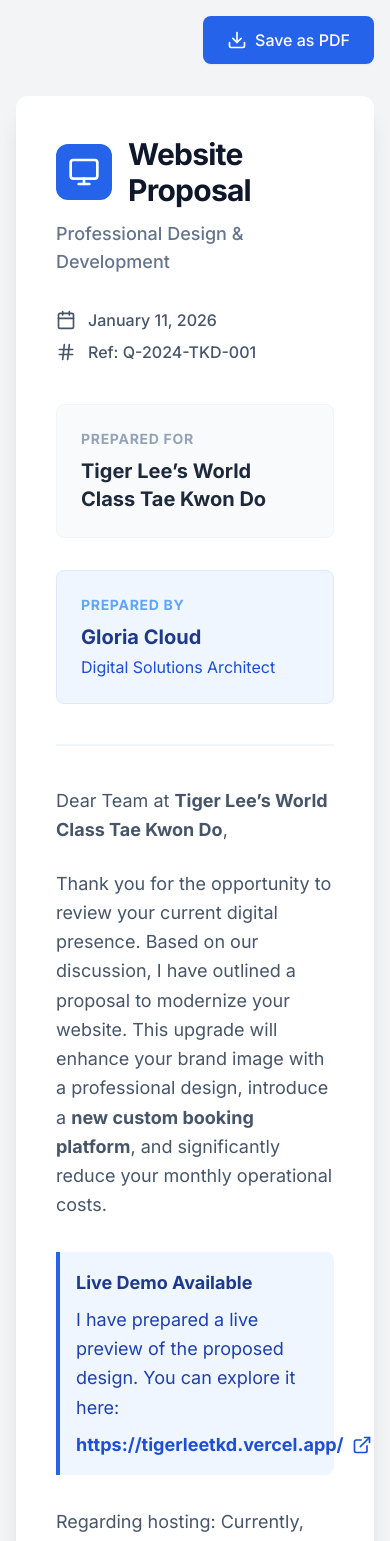
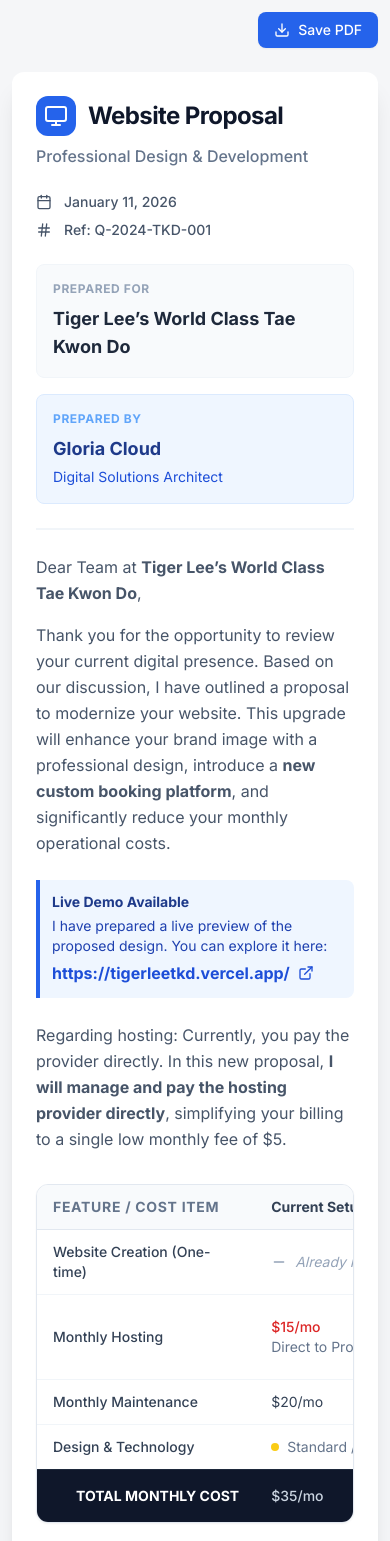
Before and after one commit to qiangcui/tigerleetkdquote, a React (Vite) app: page / in a window 390 px wide. Shown: the top 1541 px of the page. Built offline with nearby package versions, Linux system fonts and the light colour scheme.

Commit message:
Make website device responsive

```diff
--- a/App.tsx
+++ b/App.tsx
@@ -50,7 +50,7 @@
 
   // Calculated savings
   const monthlySavings = (pricingData.currentHosting + pricingData.currentMaintenance) -
-                        ((pricingData.newHosting - pricingData.hostingDiscount) + pricingData.newMaintenance);
+    ((pricingData.newHosting - pricingData.hostingDiscount) + pricingData.newMaintenance);
   const yearlySavings = monthlySavings * 12;
 
   const handleDownloadPDF = async () => {
@@ -165,25 +165,26 @@
   };
 
   return (
-    <div className="min-h-screen p-4 md:p-8 flex flex-col items-center">
+    <div className="min-h-screen p-3 sm:p-4 md:p-8 flex flex-col items-center bg-slate-50/50">
 
       {/* Action Bar - Hidden when printing */}
-      <div className="w-full max-w-5xl mb-8 flex justify-end items-center no-print">
+      <div className="w-full max-w-5xl mb-6 md:mb-8 flex justify-end items-center no-print">
         <div className="flex gap-4">
           <button
             onClick={handleDownloadPDF}
             disabled={isDownloading}
-            className="flex items-center gap-2 px-6 py-3 bg-blue-600 text-white rounded-lg hover:bg-blue-700 transition-colors shadow-sm font-medium text-base disabled:bg-blue-400 disabled:cursor-not-allowed"
+            className="flex items-center gap-2 px-4 py-2 md:px-6 md:py-3 bg-blue-600 text-white rounded-lg hover:bg-blue-700 transition-colors shadow-sm font-medium text-sm md:text-base disabled:bg-blue-400 disabled:cursor-not-allowed"
           >
             {isDownloading ? (
               <>
-                <Loader2 className="w-5 h-5 animate-spin" />
+                <Loader2 className="w-4 h-4 md:w-5 md:h-5 animate-spin" />
                 Generating...
               </>
             ) : (
               <>
-                <Download className="w-5 h-5" />
-                Save as PDF
+                <Download className="w-4 h-4 md:w-5 md:h-5" />
+                <span className="hidden sm:inline">Save as PDF</span>
+                <span className="sm:hidden">Save PDF</span>
               </>
             )}
           </button>
@@ -191,13 +192,13 @@
       </div>
 
       {/* Quote Document */}
-      <div id="quote-container" className="w-full max-w-5xl bg-white shadow-xl print-shadow-none rounded-xl p-10 md:p-14 text-slate-800 print:p-0">
+      <div id="quote-container" className="w-full max-w-5xl bg-white shadow-xl print-shadow-none rounded-xl p-6 sm:p-8 md:p-14 text-slate-800 print:p-0">
 
         <Header data={clientData} />
 
         {/* Intro */}
-        <div className="mb-12 text-slate-600 leading-relaxed text-lg">
-          <p className="mb-6">
+        <div className="mb-8 md:mb-12 text-slate-600 leading-relaxed text-base md:text-lg">
+          <p className="mb-4 md:mb-6">
             Dear Team at <strong>{clientData.clientName}</strong>,
           </p>
           <p>
@@ -207,21 +208,21 @@
           </p>
 
           {clientData.websiteLink && (
-            <div className="my-8 p-4 bg-blue-50 border-l-4 border-blue-600 rounded-r-lg">
-              <p className="font-bold text-blue-900 mb-2">Live Demo Available</p>
-              <p className="text-blue-800 mb-2">I have prepared a live preview of the proposed design. You can explore it here:</p>
+            <div className="my-6 md:my-8 p-3 md:p-4 bg-blue-50 border-l-4 border-blue-600 rounded-r-lg">
+              <p className="font-bold text-blue-900 mb-1 md:mb-2 text-sm md:text-base">Live Demo Available</p>
+              <p className="text-blue-800 mb-1 md:mb-2 text-sm md:text-base">I have prepared a live preview of the proposed design. You can explore it here:</p>
               <a
                 href={clientData.websiteLink}
                 target="_blank"
                 rel="noopener noreferrer"
-                className="inline-flex items-center gap-2 text-blue-700 font-bold hover:text-blue-900 hover:underline text-lg"
+                className="inline-flex items-center gap-2 text-blue-700 font-bold hover:text-blue-900 hover:underline text-base md:text-lg break-all sm:break-normal"
               >
-                {clientData.websiteLink} <ExternalLink className="w-5 h-5" />
+                {clientData.websiteLink} <ExternalLink className="w-4 h-4 md:w-5 md:h-5 shrink-0" />
               </a>
             </div>
           )}
 
-          <p className="mt-6">
+          <p className="mt-4 md:mt-6">
             Regarding hosting: Currently, you pay the provider directly. In this new proposal, <strong>I will manage and pay the hosting provider directly</strong>, simplifying your billing to a single low monthly fee of ${pricingData.newHosting}.
           </p>
         </div>
@@ -233,67 +234,67 @@
         <BenefitsSection />
 
         {/* Financial Summary Box */}
-        <div className="bg-slate-50 rounded-xl border border-slate-200 p-8 mb-12 page-break-inside-avoid">
-          <h3 className="text-xl font-bold text-slate-800 mb-6 border-b border-slate-200 pb-4">Financial Summary</h3>
+        <div className="bg-slate-50 rounded-xl border border-slate-200 p-5 md:p-8 mb-8 md:mb-12 page-break-inside-avoid">
+          <h3 className="text-lg md:text-xl font-bold text-slate-800 mb-4 md:mb-6 border-b border-slate-200 pb-4">Financial Summary</h3>
 
-          <div className="grid grid-cols-1 md:grid-cols-3 gap-6">
+          <div className="grid grid-cols-1 sm:grid-cols-2 md:grid-cols-3 gap-4 md:gap-6">
 
             {/* Card 1: Investment */}
-            <div className="bg-white rounded-lg p-5 border border-slate-200 shadow-sm flex flex-col justify-center h-full">
-              <p className="text-sm uppercase tracking-wide text-slate-500 font-bold mb-2">One-Time Investment</p>
-              <div className="text-4xl font-bold text-slate-900">${pricingData.newCreation}</div>
-              <p className="text-base text-slate-500 mt-2">Design & Development Fee</p>
+            <div className="bg-white rounded-lg p-4 md:p-5 border border-slate-200 shadow-sm flex flex-col justify-center h-full">
+              <p className="text-xs md:text-sm uppercase tracking-wide text-slate-500 font-bold mb-1 md:mb-2">One-Time Investment</p>
+              <div className="text-3xl md:text-4xl font-bold text-slate-900">${pricingData.newCreation}</div>
+              <p className="text-sm md:text-base text-slate-500 mt-1 md:mt-2">Design & Development Fee</p>
             </div>
 
             {/* Card 2: Monthly */}
-            <div className="bg-blue-50 rounded-lg p-5 border border-blue-100 shadow-sm flex flex-col justify-center h-full">
-              <p className="text-sm uppercase tracking-wide text-blue-700 font-bold mb-2">New Monthly Total</p>
-              <div className="text-4xl font-bold text-blue-700">${(pricingData.newHosting - pricingData.hostingDiscount) + pricingData.newMaintenance}</div>
-              <p className="text-base text-blue-600/80 mt-2">Hosting + Maintenance</p>
+            <div className="bg-blue-50 rounded-lg p-4 md:p-5 border border-blue-100 shadow-sm flex flex-col justify-center h-full">
+              <p className="text-xs md:text-sm uppercase tracking-wide text-blue-700 font-bold mb-1 md:mb-2">New Monthly Total</p>
+              <div className="text-3xl md:text-4xl font-bold text-blue-700">${(pricingData.newHosting - pricingData.hostingDiscount) + pricingData.newMaintenance}</div>
+              <p className="text-sm md:text-base text-blue-600/80 mt-1 md:mt-2">Hosting + Maintenance</p>
             </div>
 
             {/* Card 3: Savings */}
-            <div className="bg-green-50 rounded-lg p-5 border border-green-100 shadow-sm flex flex-col justify-center h-full">
-              <p className="text-sm uppercase tracking-wide text-green-700 font-bold mb-2">Estimated Annual Savings</p>
-              <div className="text-4xl font-bold text-green-700">${yearlySavings}</div>
-              <p className="text-base text-green-600/80 mt-2">That's ${monthlySavings} saved every month</p>
+            <div className="bg-green-50 rounded-lg p-4 md:p-5 border border-green-100 shadow-sm flex flex-col justify-center h-full sm:col-span-2 md:col-span-1">
+              <p className="text-xs md:text-sm uppercase tracking-wide text-green-700 font-bold mb-1 md:mb-2">Estimated Annual Savings</p>
+              <div className="text-3xl md:text-4xl font-bold text-green-700">${yearlySavings}</div>
+              <p className="text-sm md:text-base text-green-600/80 mt-1 md:mt-2">That's ${monthlySavings} saved every month</p>
             </div>
           </div>
 
           {pricingData.hostingDiscount > 0 && (
-            <div className="mt-6 pt-6 border-t border-slate-200 text-base text-slate-500 flex items-center gap-3">
-              <span className="bg-blue-100 text-blue-700 px-3 py-1 rounded-md text-sm font-bold">BONUS</span>
-              I will cover the ${pricingData.newHosting}/mo hosting cost, making it free for you.
+            <div className="mt-4 md:mt-6 pt-4 md:pt-6 border-t border-slate-200 text-sm md:text-base text-slate-500 flex items-start sm:items-center gap-3">
+              <span className="bg-blue-100 text-blue-700 px-2 py-1 md:px-3 rounded-md text-xs md:text-sm font-bold shrink-0 mt-0.5 sm:mt-0">BONUS</span>
+              <span>I will cover the ${pricingData.newHosting}/mo hosting cost, making it free for you.</span>
             </div>
           )}
         </div>
 
         {/* Closing & CTA */}
-        <div className="mt-14 pt-10 border-t-2 border-slate-100 page-break-inside-avoid">
-          <p className="text-slate-700 mb-8 leading-relaxed text-lg">
+        <div className="mt-10 md:mt-14 pt-8 md:pt-10 border-t-2 border-slate-100 page-break-inside-avoid">
+          <p className="text-slate-700 mb-6 md:mb-8 leading-relaxed text-base md:text-lg">
             I am confident this new website will better serve your students and help attract new families to
             {clientData.clientName === "Tiger Lee’s World Class Tae Kwon Do" ? "Tiger Lee’s World Class Tae Kwon Do" : clientData.clientName}. I am ready to begin work immediately upon approval.
           </p>
 
-          <div className="flex flex-col sm:flex-row gap-10 items-start sm:items-center justify-between">
-            <div>
-              <p className="font-bold text-slate-900 text-xl">Ready to proceed?</p>
-              <p className="text-slate-500 text-base mt-1">
+          <div className="flex flex-col sm:flex-row gap-8 sm:gap-10 items-start sm:items-center justify-between">
+            <div className="w-full sm:w-auto">
+              <p className="font-bold text-slate-900 text-lg md:text-xl">Ready to proceed?</p>
+              <p className="text-slate-500 text-sm md:text-base mt-1">
                 {isSigned ? "Quote accepted on " + new Date().toLocaleDateString() : "Please sign below to accept this quote."}
               </p>
             </div>
 
-            <div className="w-full sm:w-72 pt-4">
+            <div className="w-full sm:w-72 pt-4 sm:pt-0">
               {isSigned && signatureData ? (
                 <div className="border-b-2 border-slate-300 pb-2">
-                  <img src={signatureData} alt="Client Signature" className="h-16 object-contain mb-2" />
+                  <img src={signatureData} alt="Client Signature" className="h-12 md:h-16 object-contain mb-2" />
                   <p className="text-xs text-slate-400 uppercase font-bold">Authorized Signature</p>
                 </div>
               ) : (
                 <div className="flex flex-col items-center">
-                   <button
+                  <button
                     onClick={() => setShowSignModal(true)}
-                    className="w-full py-4 bg-blue-600 hover:bg-blue-700 text-white font-bold rounded-lg shadow-md transition-all transform hover:scale-[1.02] active:scale-[0.98] no-print"
+                    className="w-full py-3 md:py-4 bg-blue-600 hover:bg-blue-700 text-white font-bold rounded-lg shadow-md transition-all transform hover:scale-[1.02] active:scale-[0.98] no-print text-sm md:text-base"
                   >
                     Click to Sign & Accept
                   </button>
--- a/components/BenefitsSection.tsx
+++ b/components/BenefitsSection.tsx
@@ -26,20 +26,20 @@
   ];
 
   return (
-    <div className="mb-12">
-      <h3 className="text-2xl font-bold text-slate-800 mb-8 flex items-center gap-3">
-        <span className="bg-blue-600 w-1.5 h-8 rounded-full"></span>
+    <div className="mb-8 md:mb-12">
+      <h3 className="text-lg md:text-2xl font-bold text-slate-800 mb-4 md:mb-8 flex items-center gap-2 md:gap-3">
+        <span className="bg-blue-600 w-1 md:w-1.5 h-6 md:h-8 rounded-full"></span>
         Key Benefits of the Upgrade
       </h3>
-      <div className="grid grid-cols-1 md:grid-cols-2 gap-6">
+      <div className="grid grid-cols-1 md:grid-cols-2 gap-4 md:gap-6">
         {benefits.map((benefit, index) => (
-          <div key={index} className="flex items-start gap-5 p-6 rounded-xl bg-white border border-slate-100 shadow-sm hover:shadow-md transition-shadow">
-            <div className="p-3 bg-slate-50 rounded-xl shrink-0">
-              {benefit.icon}
+          <div key={index} className="flex items-start gap-4 md:gap-5 p-4 md:p-6 rounded-xl bg-white border border-slate-100 shadow-sm hover:shadow-md transition-shadow">
+            <div className="p-2 md:p-3 bg-slate-50 rounded-xl shrink-0">
+              {React.cloneElement(benefit.icon as React.ReactElement, { className: "w-6 h-6 md:w-8 md:h-8" })}
             </div>
             <div>
-              <h4 className="font-bold text-slate-900 mb-2 text-lg">{benefit.title}</h4>
-              <p className="text-base text-slate-600 leading-relaxed">{benefit.description}</p>
+              <h4 className="font-bold text-slate-900 mb-1 md:mb-2 text-base md:text-lg">{benefit.title}</h4>
+              <p className="text-sm md:text-base text-slate-600 leading-relaxed">{benefit.description}</p>
             </div>
           </div>
         ))}
--- a/components/ComparisonTable.tsx
+++ b/components/ComparisonTable.tsx
@@ -23,47 +23,47 @@
   const clientHostingCost = newHosting - hostingDiscount;
 
   return (
-    <div className="overflow-hidden rounded-xl border border-slate-200 shadow-sm mb-12">
-      <table className="w-full text-left border-collapse">
+    <div className="overflow-x-auto rounded-xl border border-slate-200 shadow-sm mb-8 md:mb-12">
+      <table className="w-full text-left border-collapse min-w-[600px]">
         <thead>
           <tr className="bg-slate-50 border-b border-slate-200">
-            <th className="py-5 px-8 text-lg font-bold text-slate-500 uppercase tracking-wider w-1/3">Feature / Cost Item</th>
-            <th className="py-5 px-8 text-lg font-bold text-slate-700 w-1/4">Current Setup</th>
-            <th className="py-5 px-8 text-lg font-bold text-blue-700 bg-blue-50 w-1/3 border-l border-blue-100">Proposed Solution</th>
+            <th className="py-3 px-4 md:py-5 md:px-8 text-sm md:text-lg font-bold text-slate-500 uppercase tracking-wider w-1/3">Feature / Cost Item</th>
+            <th className="py-3 px-4 md:py-5 md:px-8 text-sm md:text-lg font-bold text-slate-700 w-1/4">Current Setup</th>
+            <th className="py-3 px-4 md:py-5 md:px-8 text-sm md:text-lg font-bold text-blue-700 bg-blue-50 w-1/3 border-l border-blue-100">Proposed Solution</th>
           </tr>
         </thead>
         <tbody className="text-slate-700">
           {/* One-time Cost */}
           <tr className="border-b border-slate-100">
-            <td className="py-5 px-8 font-medium text-lg">Website Creation (One-time)</td>
-            <td className="py-5 px-8 text-slate-400 italic text-lg">
+            <td className="py-3 px-4 md:py-5 md:px-8 font-medium text-sm md:text-lg">Website Creation (One-time)</td>
+            <td className="py-3 px-4 md:py-5 md:px-8 text-slate-400 italic text-sm md:text-lg">
               <div className="flex items-center gap-2">
-                <Minus className="w-5 h-5" /> Already Paid
+                <Minus className="w-4 h-4 md:w-5 md:h-5" /> Already Paid
               </div>
             </td>
-            <td className="py-5 px-8 font-bold bg-blue-50/30 border-l border-blue-50 text-slate-900 text-lg">
+            <td className="py-3 px-4 md:py-5 md:px-8 font-bold bg-blue-50/30 border-l border-blue-50 text-slate-900 text-sm md:text-lg">
               ${newCreation}
-              <span className="block text-lg font-normal text-slate-500">Modern Redesign</span>
+              <span className="block text-sm md:text-lg font-normal text-slate-500">Modern Redesign</span>
             </td>
           </tr>
 
           {/* Hosting */}
           <tr className="border-b border-slate-100">
-            <td className="py-5 px-8 font-medium text-lg">Monthly Hosting</td>
-            <td className="py-5 px-8 text-red-600 font-medium text-lg">
+            <td className="py-3 px-4 md:py-5 md:px-8 font-medium text-sm md:text-lg">Monthly Hosting</td>
+            <td className="py-3 px-4 md:py-5 md:px-8 text-red-600 font-medium text-sm md:text-lg">
               ${currentHosting}/mo
-              <span className="block text-lg font-normal text-slate-500">
+              <span className="block text-sm md:text-lg font-normal text-slate-500">
                 Direct to Provider
               </span>
             </td>
-            <td className={`py-5 px-8 font-bold bg-blue-50/30 border-l border-blue-50 text-lg ${clientHostingCost === 0 ? 'text-green-600' : 'text-slate-900'}`}>
+            <td className={`py-3 px-4 md:py-5 md:px-8 font-bold bg-blue-50/30 border-l border-blue-50 text-sm md:text-lg ${clientHostingCost === 0 ? 'text-green-600' : 'text-slate-900'}`}>
               ${clientHostingCost}/mo
               {hostingDiscount > 0 ? (
-                <span className="block text-lg font-normal text-slate-500">
+                <span className="block text-sm md:text-lg font-normal text-slate-500">
                   ${newHosting} value - Covered by Developer
                 </span>
               ) : (
-                <span className="block text-lg font-normal text-slate-500">
+                <span className="block text-sm md:text-lg font-normal text-slate-500">
                   Managed & Paid by Developer
                 </span>
               )}
@@ -72,25 +72,25 @@
 
           {/* Maintenance */}
           <tr className="border-b border-slate-100">
-            <td className="py-5 px-8 font-medium text-lg">Monthly Maintenance</td>
-            <td className="py-5 px-8 text-lg">${currentMaintenance}/mo</td>
-            <td className="py-5 px-8 bg-blue-50/30 border-l border-blue-50 text-lg">
+            <td className="py-3 px-4 md:py-5 md:px-8 font-medium text-sm md:text-lg">Monthly Maintenance</td>
+            <td className="py-3 px-4 md:py-5 md:px-8 text-sm md:text-lg">${currentMaintenance}/mo</td>
+            <td className="py-3 px-4 md:py-5 md:px-8 bg-blue-50/30 border-l border-blue-50 text-sm md:text-lg">
               ${newMaintenance}/mo
             </td>
           </tr>
 
           {/* Design Quality */}
           <tr className="border-b border-slate-200">
-            <td className="py-5 px-8 font-medium text-lg">Design & Technology</td>
-            <td className="py-5 px-8 text-slate-500 text-lg">
-              <div className="flex items-center gap-3">
-                <span className="w-3 h-3 rounded-full bg-yellow-400"></span>
+            <td className="py-3 px-4 md:py-5 md:px-8 font-medium text-sm md:text-lg">Design & Technology</td>
+            <td className="py-3 px-4 md:py-5 md:px-8 text-slate-500 text-sm md:text-lg">
+              <div className="flex items-center gap-2 md:gap-3">
+                <span className="w-2 h-2 md:w-3 md:h-3 rounded-full bg-yellow-400 shrink-0"></span>
                 Standard / Dated
               </div>
             </td>
-            <td className="py-5 px-8 bg-blue-50/30 border-l border-blue-50 text-blue-700 font-semibold text-lg">
-              <div className="flex items-center gap-3">
-                <span className="w-3 h-3 rounded-full bg-green-500"></span>
+            <td className="py-3 px-4 md:py-5 md:px-8 bg-blue-50/30 border-l border-blue-50 text-blue-700 font-semibold text-sm md:text-lg">
+              <div className="flex items-center gap-2 md:gap-3">
+                <span className="w-2 h-2 md:w-3 md:h-3 rounded-full bg-green-500 shrink-0"></span>
                 Modern & Responsive
               </div>
             </td>
@@ -98,11 +98,11 @@
 
           {/* Totals Row */}
           <tr className="bg-slate-900 text-white">
-            <td className="py-6 px-8 font-bold text-right border-t border-slate-800 text-lg">TOTAL MONTHLY COST</td>
-            <td className="py-6 px-8 font-medium text-slate-300 border-t border-slate-800 text-lg">
+            <td className="py-4 px-4 md:py-6 md:px-8 font-bold text-right border-t border-slate-800 text-sm md:text-lg">TOTAL MONTHLY COST</td>
+            <td className="py-4 px-4 md:py-6 md:px-8 font-medium text-slate-300 border-t border-slate-800 text-sm md:text-lg">
               ${currentTotalMonthly}/mo
             </td>
-            <td className="py-6 px-8 font-bold text-lg bg-blue-600 border-t border-blue-500 border-l">
+            <td className="py-4 px-4 md:py-6 md:px-8 font-bold text-sm md:text-lg bg-blue-600 border-t border-blue-500 border-l">
               ${newTotalMonthly}/mo
             </td>
           </tr>
--- a/components/Header.tsx
+++ b/components/Header.tsx
@@ -8,39 +8,39 @@
 
 export const Header: React.FC<HeaderProps> = ({ data }) => {
   return (
-    <div className="border-b-2 border-slate-100 pb-10 mb-10">
-      <div className="flex flex-col md:flex-row justify-between items-start md:items-center gap-8">
+    <div className="border-b-2 border-slate-100 pb-6 md:pb-10 mb-6 md:mb-10">
+      <div className="flex flex-col md:flex-row justify-between items-start md:items-center gap-6 md:gap-8">
         <div>
-          <div className="flex items-center gap-4 mb-3">
-            <div className="bg-blue-600 p-3 rounded-xl">
-              <Monitor className="text-white w-8 h-8" />
+          <div className="flex items-center gap-3 md:gap-4 mb-2 md:mb-3">
+            <div className="bg-blue-600 p-2 md:p-3 rounded-xl shrink-0">
+              <Monitor className="text-white w-6 h-6 md:w-8 md:h-8" />
             </div>
-            <h1 className="text-3xl font-bold text-slate-900 tracking-tight">Website Proposal</h1>
+            <h1 className="text-2xl md:text-3xl font-bold text-slate-900 tracking-tight">Website Proposal</h1>
           </div>
-          <p className="text-slate-500 font-medium text-lg">Professional Design & Development</p>
+          <p className="text-slate-500 font-medium text-base md:text-lg">Professional Design & Development</p>
         </div>
 
-        <div className="text-right flex flex-col items-start md:items-end gap-2">
+        <div className="text-left md:text-right flex flex-col items-start md:items-end gap-2 text-sm md:text-base w-full md:w-auto">
           <div className="flex items-center gap-3 text-slate-600">
-            <Calendar className="w-5 h-5" />
-            <span className="text-base font-medium">{data.date}</span>
+            <Calendar className="w-4 h-4 md:w-5 md:h-5" />
+            <span className="font-medium">{data.date}</span>
           </div>
           <div className="flex items-center gap-3 text-slate-600">
-            <Hash className="w-5 h-5" />
-            <span className="text-base font-medium">Ref: {data.quoteNumber}</span>
+            <Hash className="w-4 h-4 md:w-5 md:h-5" />
+            <span className="font-medium">Ref: {data.quoteNumber}</span>
           </div>
         </div>
       </div>
 
-      <div className="mt-10 grid grid-cols-1 md:grid-cols-2 gap-8">
-        <div className="bg-slate-50 p-6 rounded-lg border border-slate-100">
-          <p className="text-sm font-bold text-slate-400 uppercase tracking-wider mb-2">Prepared For</p>
-          <h2 className="text-xl font-bold text-slate-800">{data.clientName}</h2>
+      <div className="mt-6 md:mt-10 grid grid-cols-1 md:grid-cols-2 gap-4 md:gap-8">
+        <div className="bg-slate-50 p-4 md:p-6 rounded-lg border border-slate-100">
+          <p className="text-xs md:text-sm font-bold text-slate-400 uppercase tracking-wider mb-2">Prepared For</p>
+          <h2 className="text-lg md:text-xl font-bold text-slate-800 break-words">{data.clientName}</h2>
         </div>
-        <div className="bg-blue-50 p-6 rounded-lg border border-blue-100">
-          <p className="text-sm font-bold text-blue-400 uppercase tracking-wider mb-2">Prepared By</p>
-          <h2 className="text-xl font-bold text-blue-900">{data.developerName}</h2>
-          <p className="text-base text-blue-700 mt-1">Digital Solutions Architect</p>
+        <div className="bg-blue-50 p-4 md:p-6 rounded-lg border border-blue-100">
+          <p className="text-xs md:text-sm font-bold text-blue-400 uppercase tracking-wider mb-2">Prepared By</p>
+          <h2 className="text-lg md:text-xl font-bold text-blue-900">{data.developerName}</h2>
+          <p className="text-sm md:text-base text-blue-700 mt-1">Digital Solutions Architect</p>
         </div>
       </div>
     </div>
```
